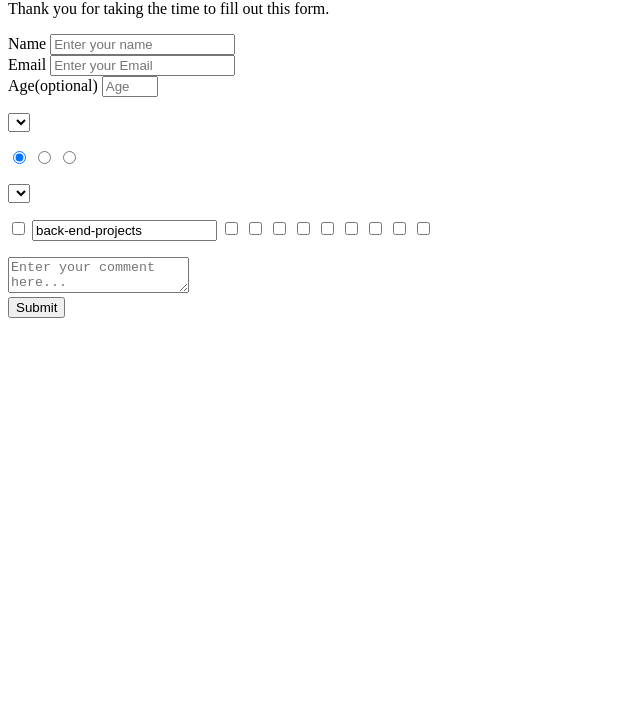
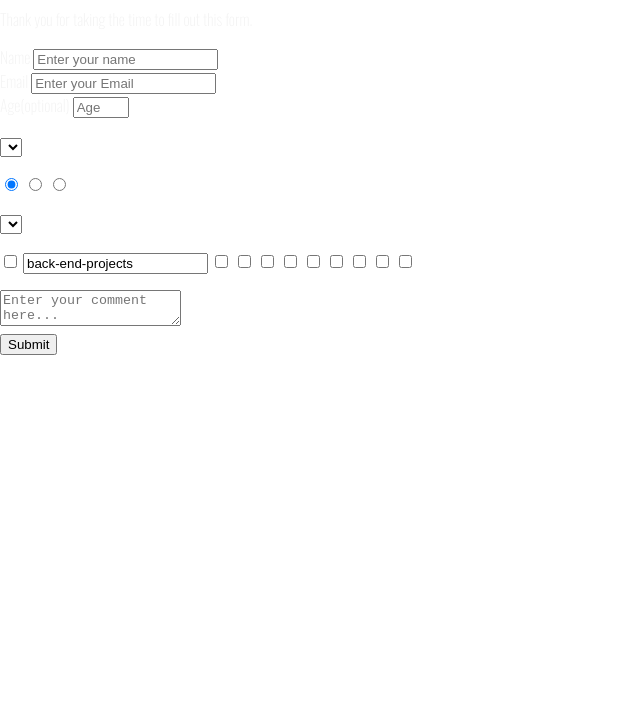
Before and after one commit to ChrisKirbyDev/CakesByEmilyEve, a plain HTML site: page contact.html in a window 1280 px wide. Shown: the part 80-800 px from the top of the page, without its empty margins (0-640 px from the left). Drawn offline with nearby package versions, Linux system fonts and the light colour scheme.

Commit message:
add contact css, link and start styling

```diff
--- a/contact.html
+++ b/contact.html
@@ -4,7 +4,7 @@
 <head>
   <meta charset="utf-8">
   <title>Cakes by Emily Eve</title>
-  <link rel="stylesheet" href="">
+  <link rel="stylesheet" href="css/contactstyles.css">
   <link href="https://fonts.googleapis.com/css2?family=Oswald:wght@200&display=swap" rel="stylesheet">
 
 </head>
--- /dev/null
+++ b/css/contactstyles.css
@@ -0,0 +1,21 @@
+:root {
+--color-white: #f3f3f3;
+--color-darkblue: #1b1b32;
+--color-darkblue-alpha: rgba(24, 24, 45, 0.6);
+--color-green: #5b8c85;
+}
+
+*,
+*::before,
+*::after {
+box-sizing: border-box;
+}
+
+body {
+font-family: 'Oswald', sans-serif;
+font-size: 1rem;
+font-weight: 400;
+line-height: 1.4;
+color: var(--color-white);
+margin: 0;
+}
```
